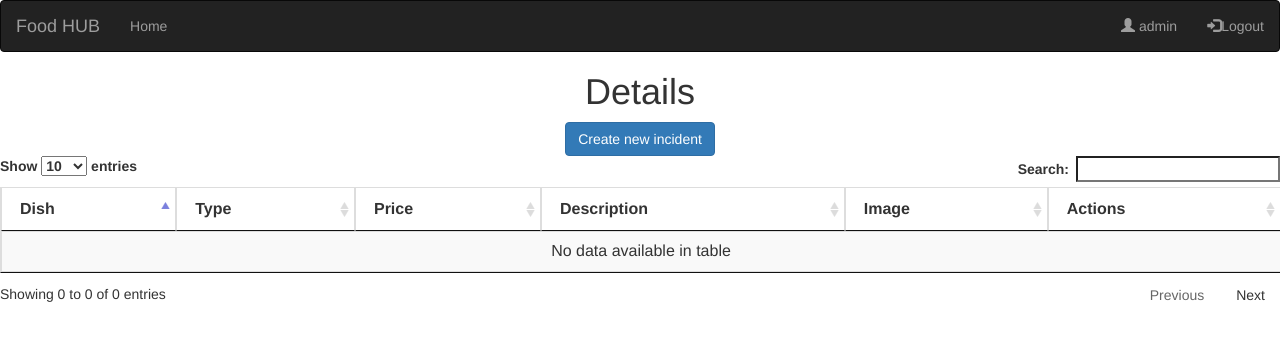
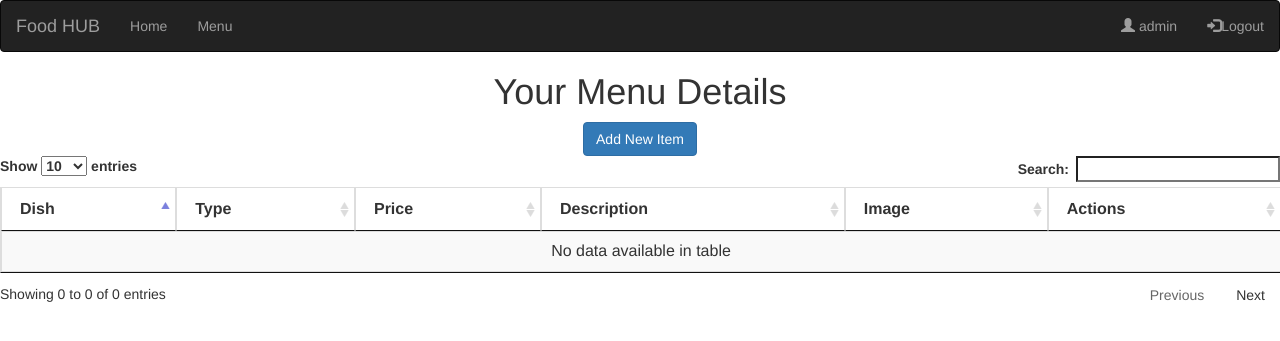
Before and after one commit to MayankTola/foodhub, a Django app: page /menu/view/ in a window 1280 px wide. Shown: the top 341 px of the page. Run offline with Django 3.2, Linux system fonts and the light colour scheme; a user stored in the database is signed in; data that the repository does not hold is empty; some libraries are stand-ins or nearby versions.

Commit message:
Added global menu

```diff
--- a/menu/forms.py
+++ b/menu/forms.py
@@ -8,8 +8,7 @@ class menu_form(forms.ModelForm):
         model = menu_details
         exclude = ('restaurant_name',)
         fields = "__all__"
-        widgets = dict(restaurant_name=forms.Select(attrs={'class': 'form-control'}),
-                       dish_name=forms.TextInput(attrs={'class': "form-control"}),
+        widgets = dict(dish_name=forms.TextInput(attrs={'class': "form-control"}),
                        dish_type=forms.Select(attrs={'class': 'form-control'}),
                        price=forms.TextInput(attrs={'class': "form-control"}),
                        description=forms.Textarea(attrs={'class': "form-control"}))
--- a/menu/urls.py
+++ b/menu/urls.py
@@ -2,8 +2,8 @@ from django.urls import path
 from . import views
 
 urlpatterns = [
-    # path(r'add_item/', views.add_item, name='register'),
     path(r'', views.Menu_form, name='MenuForm'),
+    path(r'global', views.menu_global_view, name='MenuGlobal'),
     path(r'delete/<int:id>', views.menu_delete, name='MenuDelete'),
     path(r'view/', views.menu_view, name='MenuView'),
     path(r'edit/<int:id>', views.menu_edit, name='MenuEdit'),
--- a/menu/views.py
+++ b/menu/views.py
@@ -10,9 +10,9 @@
     if request.method == "POST":
         form = menu_form(request.POST or None, request.FILES)
         if form.is_valid():
-            rest = form.save(commit=False)
-            rest.restaurant_name = request.user
-            rest.save()
+            menu = form.save(commit=False)
+            menu.restaurant_name = request.user
+            menu.save()
             return redirect("/")
         else:
             print(form.errors)
@@ -23,7 +23,6 @@
 def menu_view(request):
     # content = menu_details.objects.all()
     content = menu_details.objects.filter(restaurant_name=request.user)
-    print(request.user)
     return render(request, "menu/menu_view.html", {'content': content})
 
 
@@ -31,8 +30,9 @@
 def menu_edit(request, id):
     content = menu_details.objects.get(id=id)
     form = menu_form(request.POST or None, instance=content)
+    return render(request, 'menu/menu_update.html', {'form': form, 'content': content})
 
-    return render(request, 'menu/menu_update.html', {'form': form, 'content': content})
+
 #
 #
 @login_required()
@@ -52,3 +52,10 @@
     content = menu_details.objects.get(id=id)
     content.delete()
     return redirect("/menu/view/")
+
+
+
+
+def menu_global_view(request):
+    content = menu_details.objects.all()
+    return render(request, "menu/menu_view.html", {'content': content})
--- a/templates/base.html
+++ b/templates/base.html
@@ -25,6 +25,7 @@
         </div>
         <ul class="nav navbar-nav">
             <li><a href="/">Home</a></li>
+            <li><a href="{% url 'MenuGlobal' %}">Menu</a></li>
             {% if user.is_restaurant%}<li><a href="{% url 'MenuForm' %}">Add menu item</a></li>
             }<li><a href="{% url 'MenuView' %}">View Your Menu</a></li>
             {% endif %}
--- a/templates/menu/menu_update.html
+++ b/templates/menu/menu_update.html
@@ -36,15 +36,13 @@ body {
 
 
       <form class="form" method="POST" enctype="multipart/form-data" class="post-form" action="/menu/edit/update/{{content.id}}">
-          <h2 class="form-heading">Handover Form</h2>
+          <h2 class="form-heading">Update Menu Item</h2>
           {{ form.as_p}}
           {% csrf_token %}
           <center><button class="btn btn-success" type="submit">Update</button></center>
         <br>
         <script type="text/javascript">
-    $(".form_datetime").datetimepicker({
-        format: "yyyy-mm-dd hh:ii:ss"
-    });
+         $(".form_datetime").datetimepicker({format: "yyyy-mm-dd hh:ii:ss"});
         </script>
       </form>
 
--- a/templates/menu/menu_view.html
+++ b/templates/menu/menu_view.html
@@ -44,9 +44,9 @@
 </script>
 
 
-<center><H1>{{ title }} Details</H1></center>
+<center><H1>Your Menu Details</H1></center>
 <table id="myTable" class="table table-striped table-bordered table-sm">
-    <center><a href="/handover_form" class="btn btn-primary">Create new incident</a></center>
+    <center><a href="{% url 'MenuForm' %}" class="btn btn-primary">Add New Item</a></center>
     <thead class="thead-dark">
     <tr>
         <th>Dish</th>
@@ -63,11 +63,11 @@
 {% for content in content %}
     <tr>
         <td>{{ content.dish_name }}</td>
-        <td>{{ content.dish_type}}</td>
+        <td>{% if content.dish_type == "veg" %}<span class="dot_active"></span>   {{ content.dish_type}}{% endif %}
+        {% if  content.dish_type == "nonveg" %}<span class="dot_closed"></span>   {{ content.dish_type}}{% endif %}</td>
         <td>{{ content.price }}</td>
         <td>{{ content.description }}</td>
-        <td>{% if content.status == "Active" %}<span class="dot_active"></span>{{ content.status}}{% endif %}
-        {% if  content.status == "Closed" %}<span class="dot_closed"></span>{{ content.status}}{% endif %}</td>
+        <td></td>
         <td>
             <a href="/menu/edit/{{ content.id }}"><span class="glyphicon glyphicon-pencil"> Edit</span></a>
             <a href="/menu/delete/{{ content.id }}"><span class="glyphicon glyphicon-pencil"> Delete</span></a>
```
Also changed, not shown: menu/models.py (+4 -3 lines), templates/menu/menu_form.html (+2 -5 lines).
